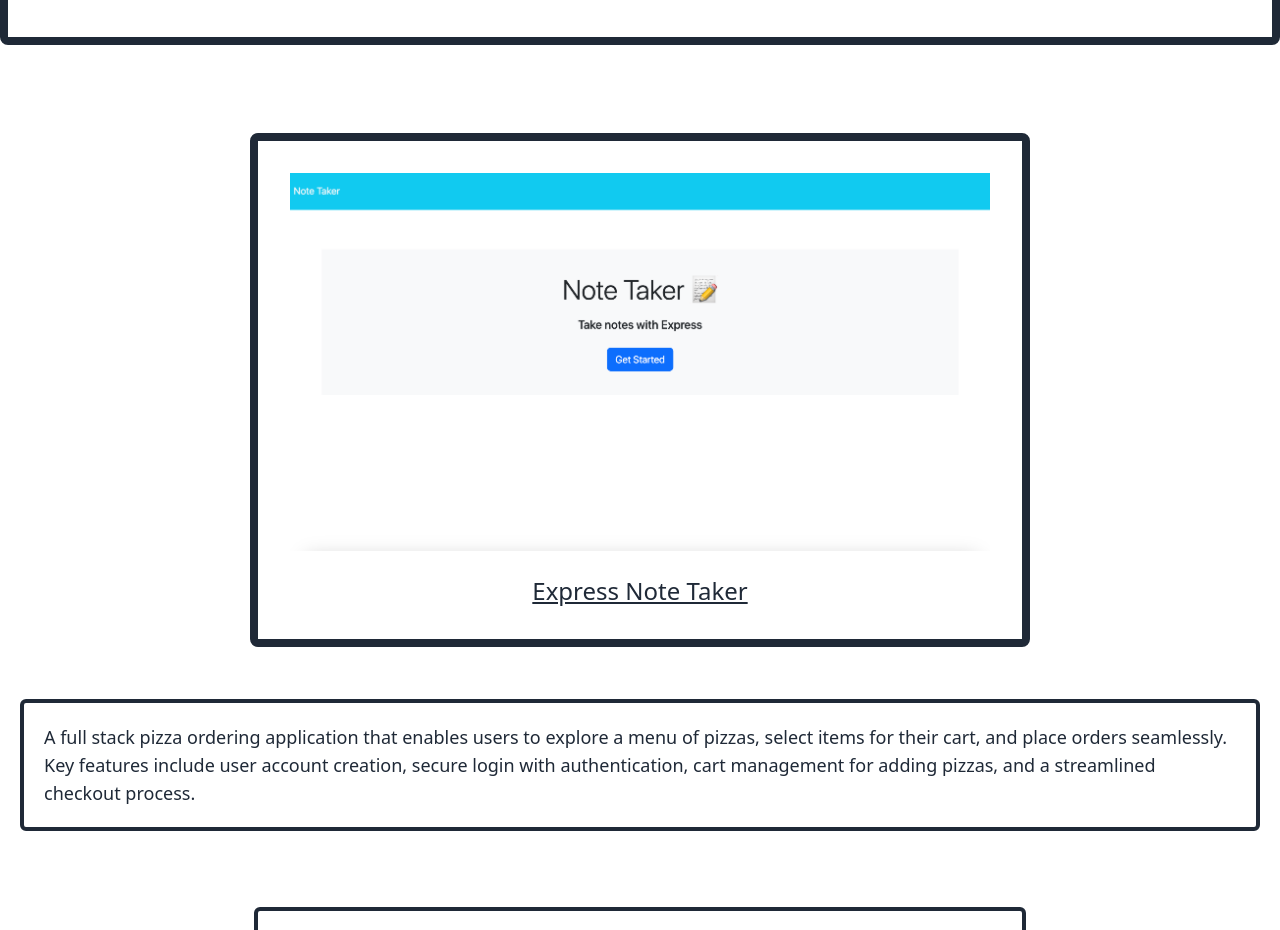
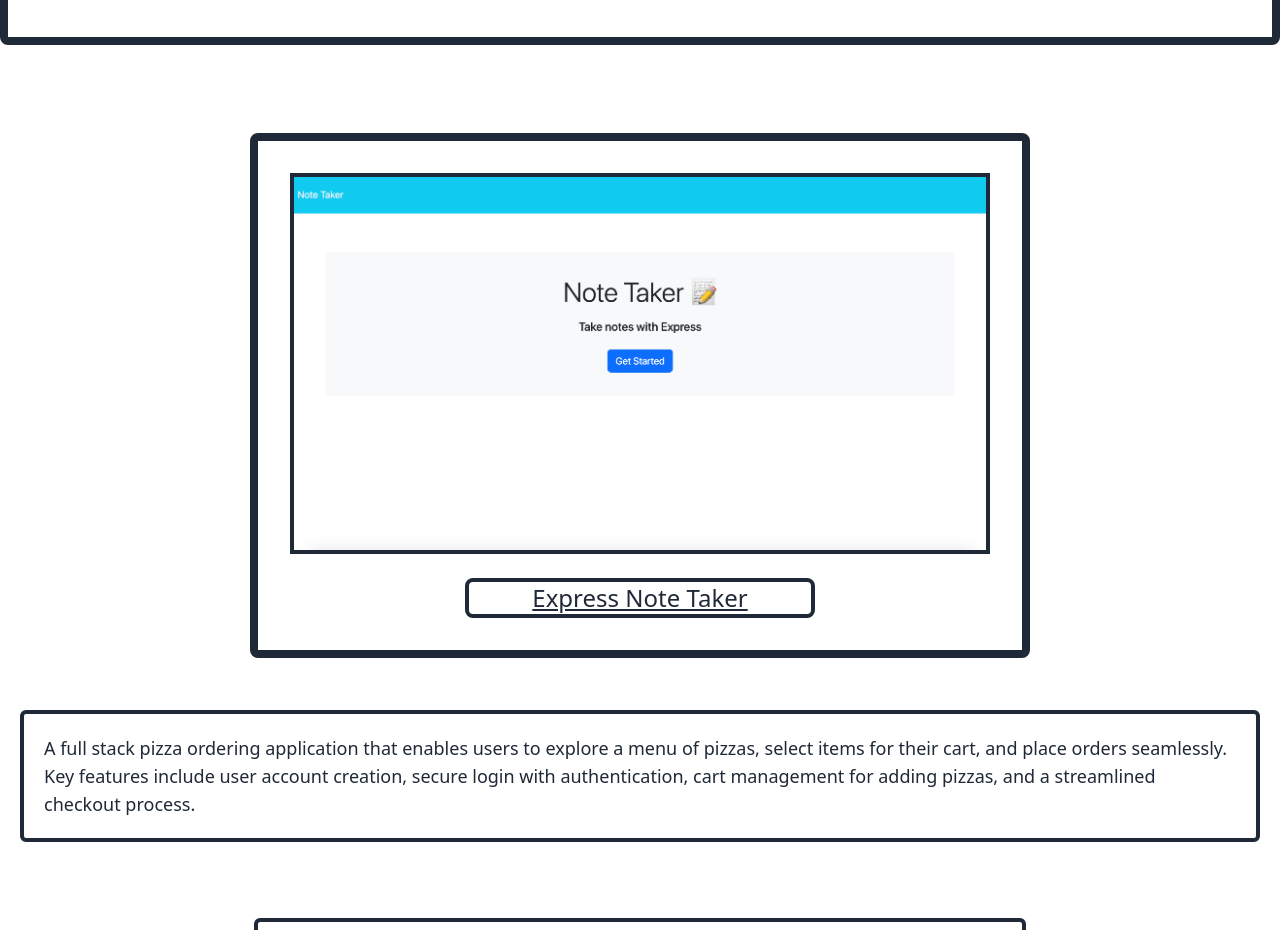
Before and after one commit to ghern5234/WebPortfolio3.0, a React (Vite) app: page /Projects in a window 1280 px wide. Shown: the part 1120-2050 px from the top of the page. Built offline with nearby package versions, Linux system fonts and the light colour scheme; a web font is replaced by a local one.

Commit message:
trying to fix express note taker

```diff
--- a/src/components/Projects.jsx
+++ b/src/components/Projects.jsx
@@ -31,12 +31,12 @@ const Projects = () => {
 
       <br></br>
 
-      <div className="bg-white rounded-lg m-8 p-8 border-8 justify-center">
-        <img src={expressImage} width={700} height={250}></img>
+      <div className="bg-white rounded-lg m-8 p-8 border-8 flex flex-col items-center">
+        <img src={expressImage} width={700} height={250} className="border-4"></img>
         <br></br>
         <Link
           to="https://github.com/ghern5234/Express-Note-Taker.git"
-          className="flex flex-row items-center justify-center text-2xl underline"
+          className="flex justify-center text-2xl underline border-4 rounded-lg w-1/2"
         >
           Express Note Taker
         </Link>
```
